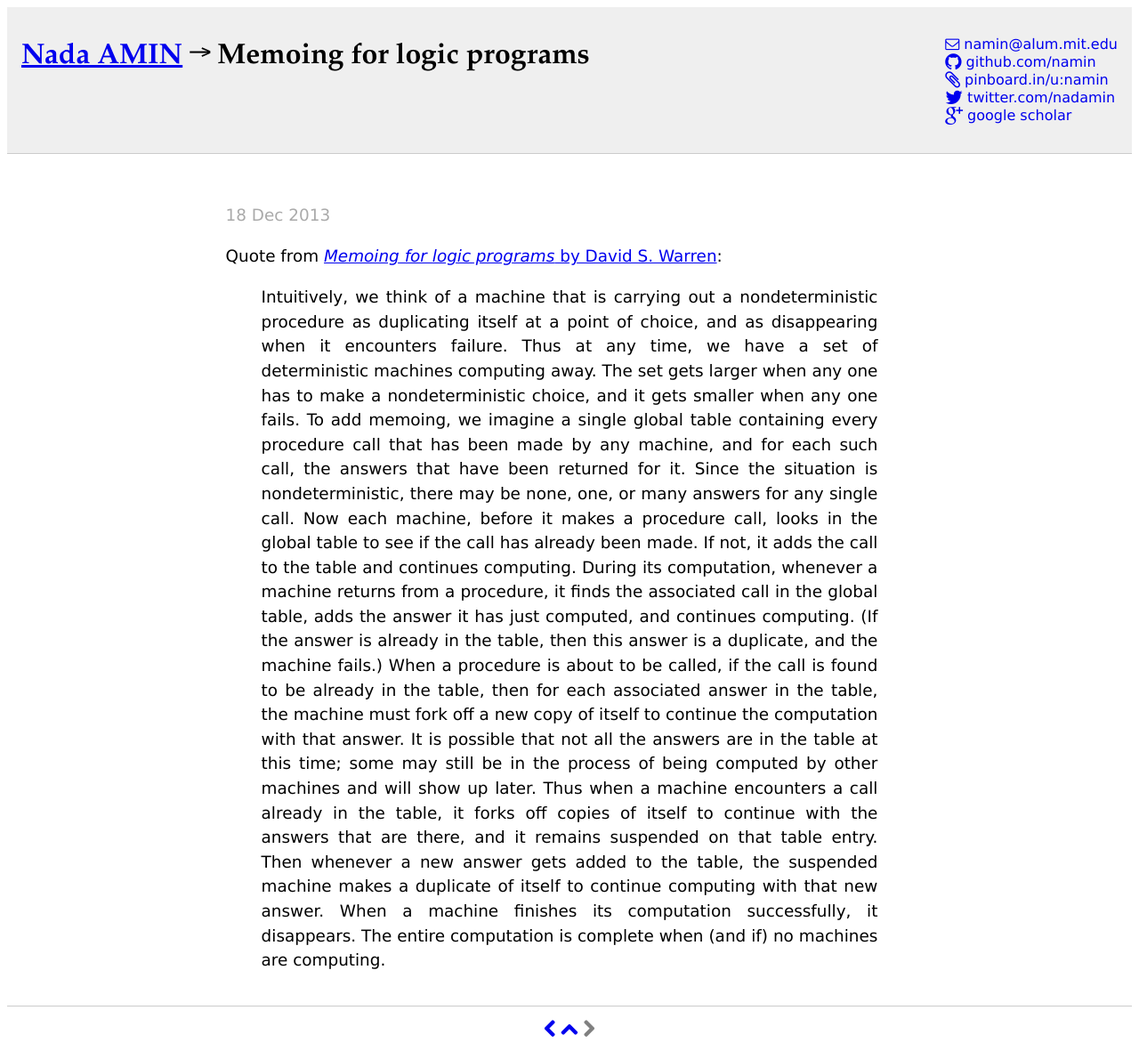
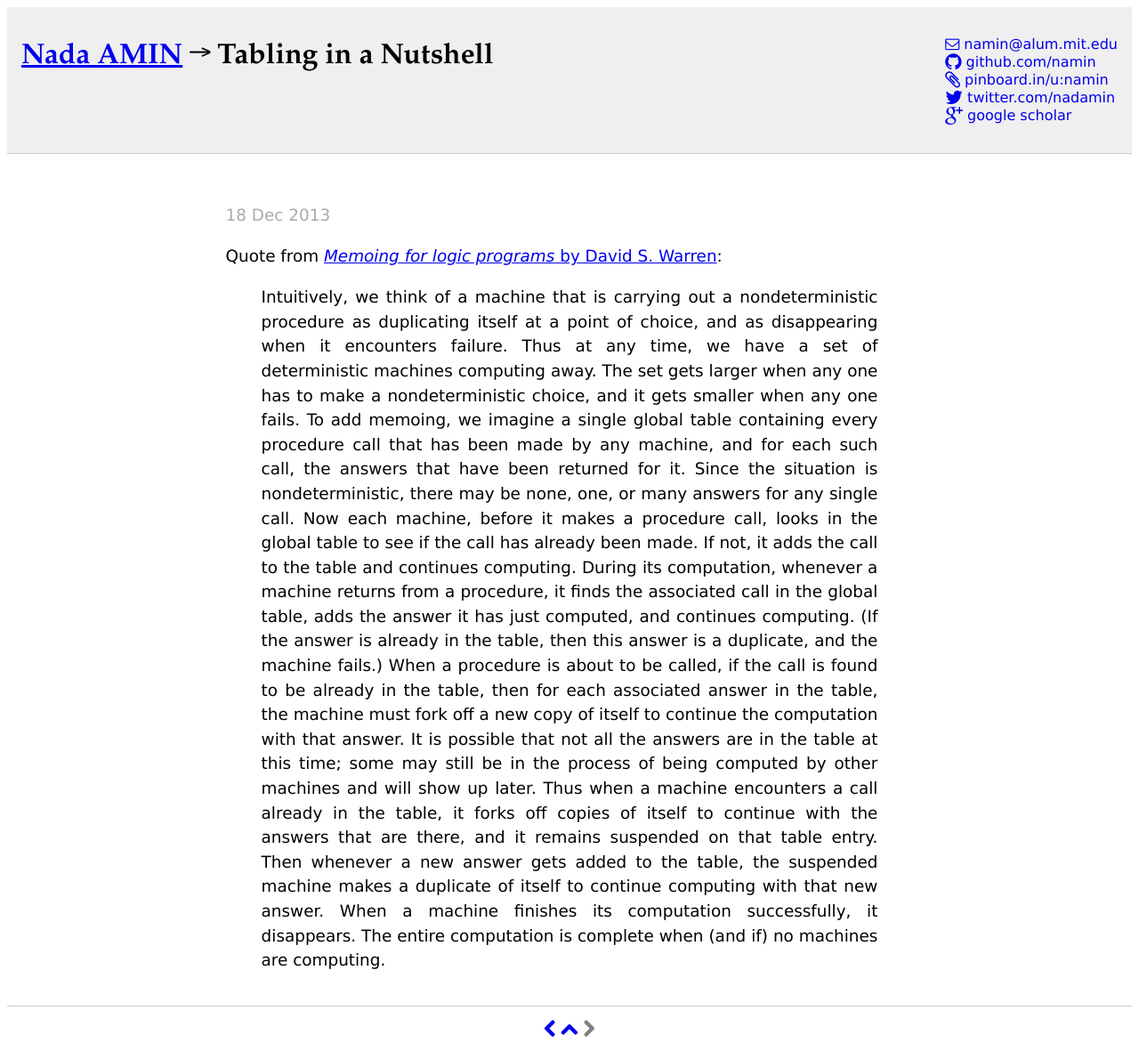
Before and after one commit to namin/namin.github.com, a Jekyll site: the page built from _posts/2013-12-18-tabling.md, in a window 1280 px wide. Shown: the whole page at 89% size. Built offline with Jekyll 4.4.1, drawn with Linux system fonts in a browser that asks for light colours.

Commit message:
tabling in a nutshell

```diff
--- a/_posts/2013-12-18-tabling.md
+++ b/_posts/2013-12-18-tabling.md
@@ -1,6 +1,6 @@
 ---
 layout: post
-title: Memoing for logic programs
+title: Tabling in a Nutshell
 ---
 
 Quote from [_Memoing for logic programs_ by David S. Warren](http://dl.acm.org/citation.cfm?id=131299):
```
